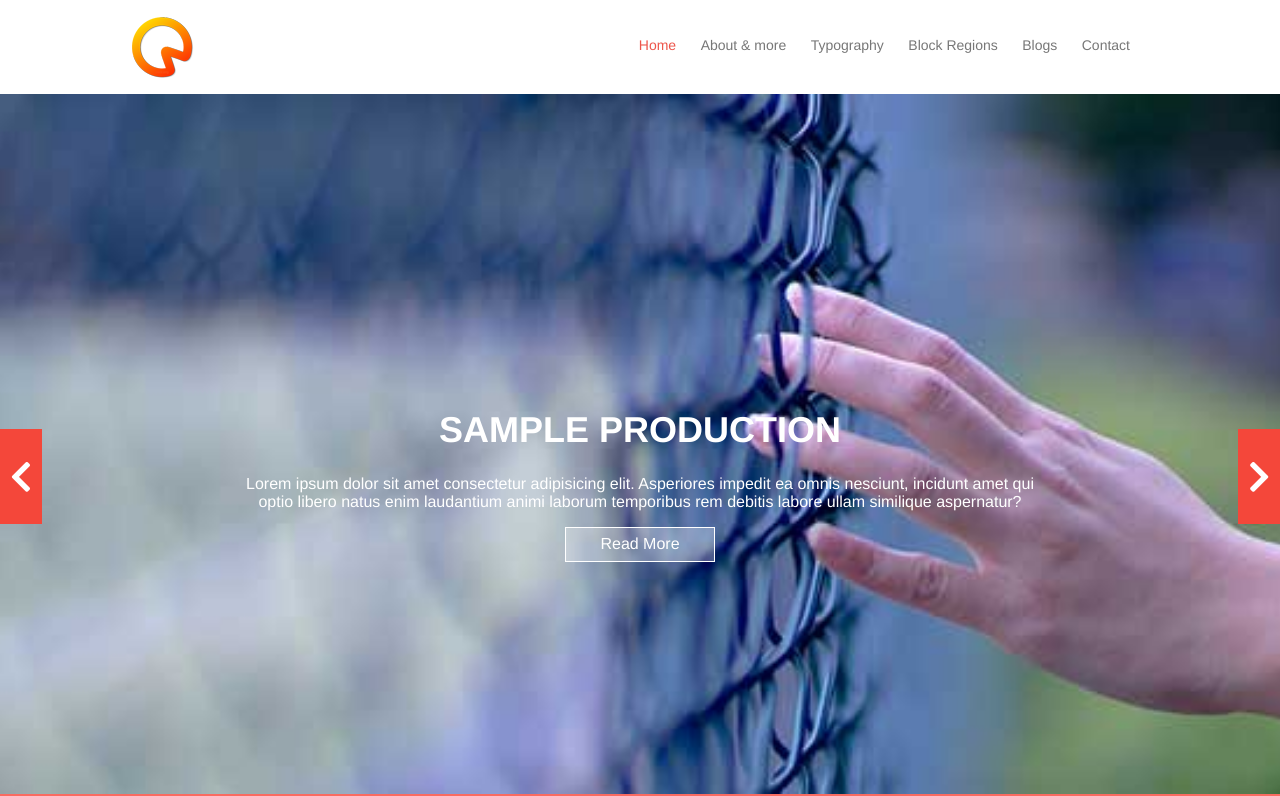
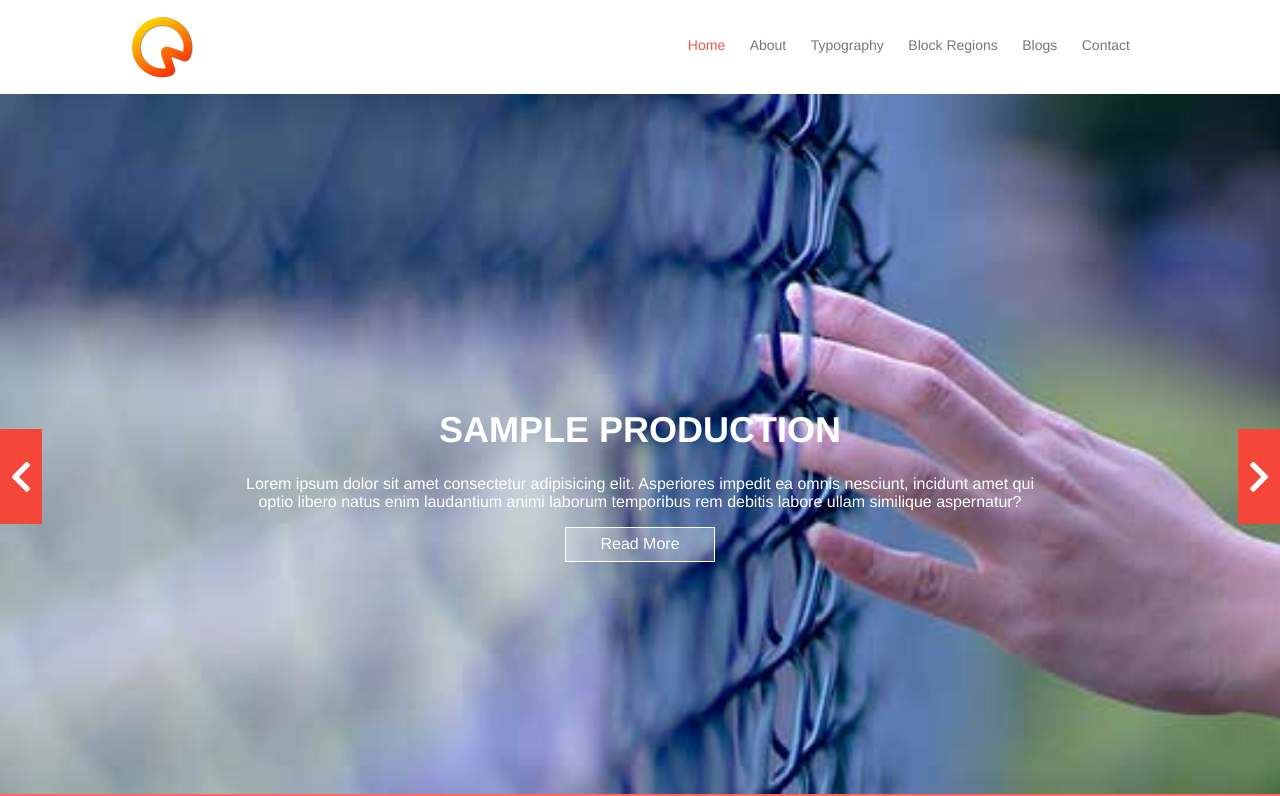
Before and after one commit to alexreu/Int-gration-web-v2-Alexandre, a plain HTML site: page index.html in a window 1280 px wide. Shown: the top 796 px of the page. Drawn offline with Linux system fonts and the light colour scheme.

Commit message:
Test git / remise d'origine du menu de navigation

```diff
--- a/index.html
+++ b/index.html
@@ -22,7 +22,7 @@
                     <a href="#">Home</a>
                 </li>
                 <li class="nav-item">
-                    <a href="#">About & more</a>
+                    <a href="#">About</a>
                 </li>
                 <li class="nav-item">
                     <a href="#">Typography</a>
```
